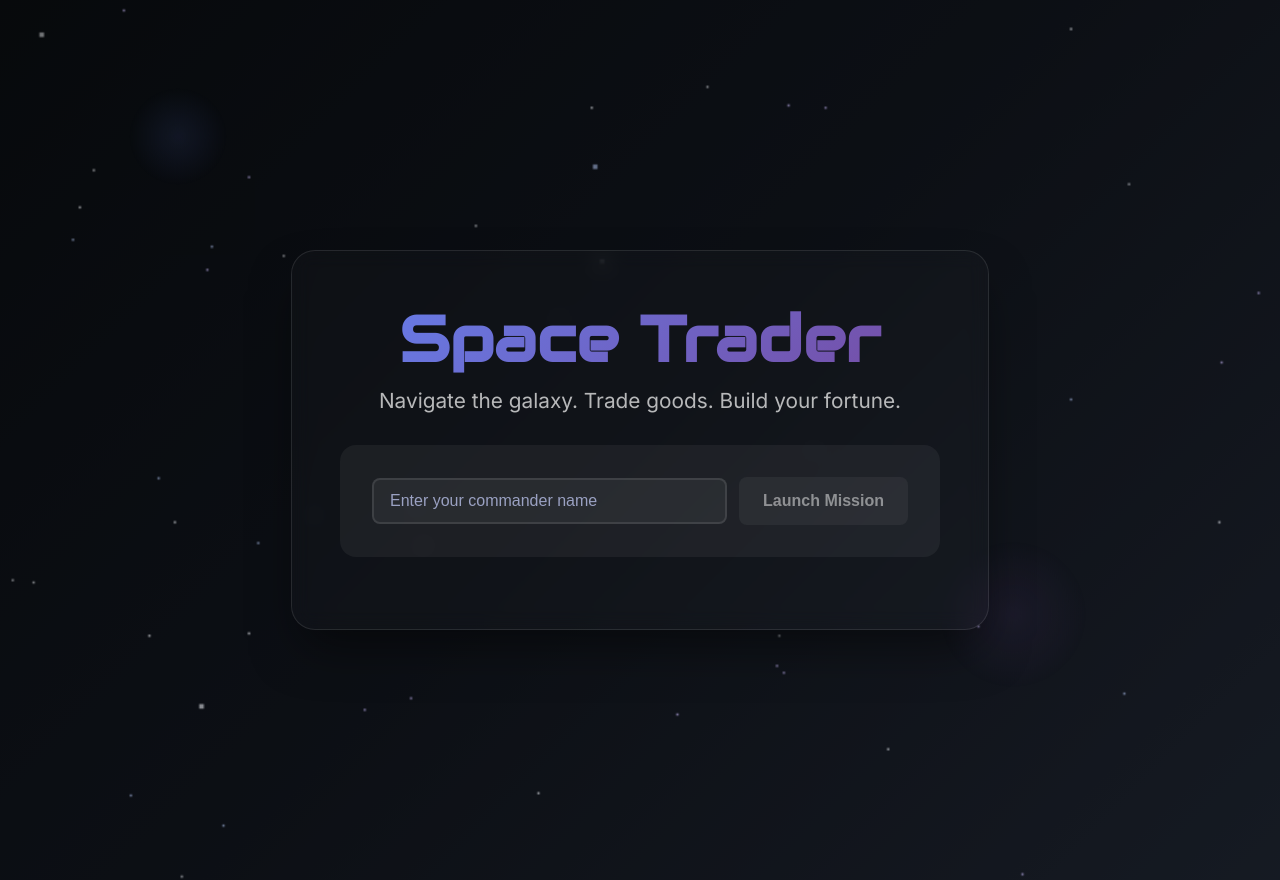
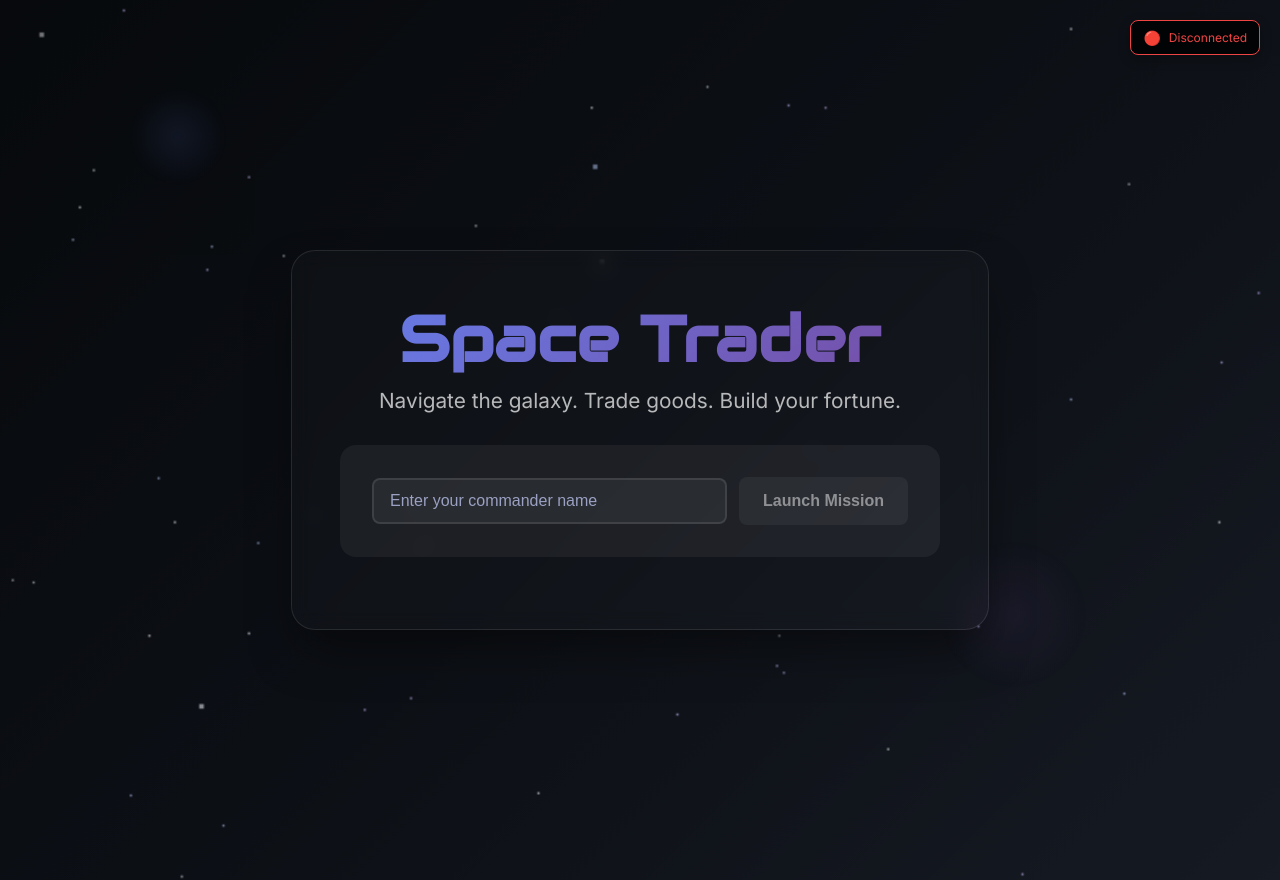
Before and after one commit to johnlacomba/Game-SpaceTradingSim, a React (Vite) app in the folder frontend/: page / in a window 1280 px wide. Built offline with nearby package versions, Linux system fonts and the light colour scheme.

Commit message:
Changes to backend to use ping-pong connection style to support poor client network connectivity.

```diff
--- a/frontend/src/ui/App.tsx
+++ b/frontend/src/ui/App.tsx
@@ -1,4 +1,4 @@
-import { useEffect, useMemo, useRef, useState } from 'react'
+import { useCallback, useEffect, useMemo, useRef, useState } from 'react'
 
 // Mobile detection hook
 function useIsMobile() {
@@ -41,11 +41,72 @@ function useWS(url: string | null) {
   const [ready, setReady] = useState(false)
   const [messages, setMessages] = useState<WSOut[]>([])
   const [error, setError] = useState<string | null>(null)
-
-  useEffect(() => {
-    if (!url) return
-
-    console.log('Attempting WebSocket connection to:', url)
+  const [connectionState, setConnectionState] = useState<'disconnected' | 'connecting' | 'connected' | 'reconnecting'>('disconnected')
+
+  // Reconnection state
+  const reconnectTimeoutRef = useRef<NodeJS.Timeout | null>(null)
+  const reconnectAttemptsRef = useRef(0)
+  const maxReconnectAttempts = 10
+  const baseReconnectDelay = 1000 // Start with 1 second
+  const maxReconnectDelay = 30000 // Max 30 seconds
+  const shouldReconnectRef = useRef(true)
+  const lastMessageTimeRef = useRef<number>(0)
+
+  // Heartbeat/ping mechanism
+  const heartbeatIntervalRef = useRef<NodeJS.Timeout | null>(null)
+  const heartbeatTimeoutRef = useRef<NodeJS.Timeout | null>(null)
+
+  const calculateReconnectDelay = () => {
+    const delay = Math.min(
+      baseReconnectDelay * Math.pow(2, reconnectAttemptsRef.current),
+      maxReconnectDelay
+    )
+    // Add some jitter to prevent thundering herd
+    return delay + Math.random() * 1000
+  }
+
+  const startHeartbeat = () => {
+    if (heartbeatIntervalRef.current) clearInterval(heartbeatIntervalRef.current)
+
+    heartbeatIntervalRef.current = setInterval(() => {
+      if (wsRef.current?.readyState === WebSocket.OPEN) {
+        // Send ping and expect pong within 10 seconds
+        wsRef.current.send(JSON.stringify({ type: 'ping' }))
+
+        if (heartbeatTimeoutRef.current) clearTimeout(heartbeatTimeoutRef.current)
+        heartbeatTimeoutRef.current = setTimeout(() => {
+          console.log('Heartbeat timeout - connection appears dead, reconnecting...')
+          if (wsRef.current) {
+            wsRef.current.close()
+          }
+        }, 10000)
+      }
+    }, 30000) // Send ping every 30 seconds
+  }
+
+  const stopHeartbeat = () => {
+    if (heartbeatIntervalRef.current) {
+      clearInterval(heartbeatIntervalRef.current)
+      heartbeatIntervalRef.current = null
+    }
+    if (heartbeatTimeoutRef.current) {
+      clearTimeout(heartbeatTimeoutRef.current)
+      heartbeatTimeoutRef.current = null
+    }
+  }
+
+  const connect = useCallback(() => {
+    if (!url || !shouldReconnectRef.current) return
+
+    if (wsRef.current?.readyState === WebSocket.CONNECTING ||
+        wsRef.current?.readyState === WebSocket.OPEN) {
+      return // Already connecting or connected
+    }
+
+    console.log('Attempting WebSocket connection to:', url,
+      reconnectAttemptsRef.current > 0 ? `(attempt ${reconnectAttemptsRef.current + 1})` : '')
+
+    setConnectionState('connecting')
     setError(null)
 
     const ws = new WebSocket(url)
@@ -55,41 +116,211 @@ function useWS(url: string | null) {
       console.log('WebSocket connected successfully')
       setReady(true)
       setError(null)
+      setConnectionState('connected')
+      reconnectAttemptsRef.current = 0 // Reset on successful connection
+      lastMessageTimeRef.current = Date.now()
+      startHeartbeat()
     }
 
     ws.onclose = (event) => {
       console.log('WebSocket closed:', event.code, event.reason)
       setReady(false)
-      if (event.code !== 1000) { // Not a normal closure
+      setConnectionState('disconnected')
+      stopHeartbeat()
+
+      if (shouldReconnectRef.current && event.code !== 1000) { // Not a normal closure
+        if (reconnectAttemptsRef.current < maxReconnectAttempts) {
+          const delay = calculateReconnectDelay()
+          console.log(`Reconnecting in ${Math.round(delay/1000)}s... (attempt ${reconnectAttemptsRef.current + 1}/${maxReconnectAttempts})`)
+
+          setConnectionState('reconnecting')
+          setError(`Connection lost. Reconnecting in ${Math.round(delay/1000)}s... (${reconnectAttemptsRef.current + 1}/${maxReconnectAttempts})`)
+
+          reconnectTimeoutRef.current = setTimeout(() => {
+            reconnectAttemptsRef.current++
+            connect()
+          }, delay)
+        } else {
+          setError('Connection failed after multiple attempts. Please refresh the page.')
+          setConnectionState('disconnected')
+        }
+      } else if (event.code !== 1000) {
         setError(`Connection closed: ${event.reason || 'Unknown reason'}`)
       }
     }
 
     ws.onerror = (event) => {
       console.error('WebSocket error:', event)
-      setError('WebSocket connection failed. Check if the server is running and certificates are valid.')
+      if (reconnectAttemptsRef.current === 0) {
+        setError('WebSocket connection failed. Check if the server is running and certificates are valid.')
+      }
     }
 
     ws.onmessage = (ev) => {
       try {
-        setMessages(m => [...m, JSON.parse(ev.data)])
+        const message = JSON.parse(ev.data)
+        lastMessageTimeRef.current = Date.now()
+
+        // Handle pong response
+        if (message.type === 'pong') {
+          if (heartbeatTimeoutRef.current) {
+            clearTimeout(heartbeatTimeoutRef.current)
+            heartbeatTimeoutRef.current = null
+          }
+          return
+        }
+
+        setMessages(m => [...m, message])
       } catch (err) {
         console.error('Failed to parse WebSocket message:', err)
       }
     }
+  }, [url])
+
+  // Initial connection and cleanup
+  useEffect(() => {
+    shouldReconnectRef.current = true
+    connect()
 
     return () => {
-      ws.close();
-      wsRef.current = null
-    }
-  }, [url])
+      shouldReconnectRef.current = false
+      if (reconnectTimeoutRef.current) {
+        clearTimeout(reconnectTimeoutRef.current)
+        reconnectTimeoutRef.current = null
+      }
+      stopHeartbeat()
+      if (wsRef.current) {
+        wsRef.current.close(1000, 'Component unmounting')
+        wsRef.current = null
+      }
+    }
+  }, [connect])
 
   const send = useMemo(() => (type: string, payload?: any) => {
-    if (!wsRef.current || wsRef.current.readyState !== WebSocket.OPEN) return
+    if (!wsRef.current || wsRef.current.readyState !== WebSocket.OPEN) {
+      console.warn(`Cannot send message '${type}' - WebSocket not ready. State:`,
+        wsRef.current?.readyState === WebSocket.CONNECTING ? 'connecting' :
+        wsRef.current?.readyState === WebSocket.CLOSING ? 'closing' :
+        wsRef.current?.readyState === WebSocket.CLOSED ? 'closed' : 'unknown')
+      return false
+    }
     wsRef.current.send(JSON.stringify({ type, payload }))
+    return true
   }, [])
 
-  return { ready, messages, send, error }
+  // Manual reconnect function
+  const reconnect = useCallback(() => {
+    if (reconnectTimeoutRef.current) {
+      clearTimeout(reconnectTimeoutRef.current)
+      reconnectTimeoutRef.current = null
+    }
+    reconnectAttemptsRef.current = 0
+    shouldReconnectRef.current = true
+
+    if (wsRef.current) {
+      wsRef.current.close()
+    }
+
+    setTimeout(connect, 100)
+  }, [connect])
+
+  return {
+    ready,
+    messages,
+    send,
+    error,
+    connectionState,
+    reconnect,
+    isReconnecting: connectionState === 'reconnecting'
+  }
+}
+
+// Connection Status Component
+function ConnectionStatus({
+  connectionState,
+  isReconnecting,
+  error,
+  reconnect,
+  isMobile
+}: {
+  connectionState: string
+  isReconnecting: boolean
+  error: string | null
+  reconnect: () => void
+  isMobile: boolean
+}) {
+  if (connectionState === 'connected') return null
+
+  const getStatusInfo = () => {
+    switch (connectionState) {
+      case 'connecting':
+        return { icon: '🔄', text: 'Connecting...', color: '#3b82f6' }
+      case 'reconnecting':
+        return { icon: '🔄', text: 'Reconnecting...', color: '#f59e0b' }
+      case 'disconnected':
+        return { icon: '🔴', text: 'Disconnected', color: '#ef4444' }
+      default:
+        return { icon: '❓', text: 'Unknown', color: '#6b7280' }
+    }
+  }
+
+  const status = getStatusInfo()
+
+  return (
+    <div style={{
+      position: 'fixed',
+      top: isMobile ? 16 : 20,
+      right: isMobile ? 16 : 20,
+      background: 'rgba(0, 0, 0, 0.8)',
+      backdropFilter: 'blur(10px)',
+      border: `1px solid ${status.color}`,
+      borderRadius: isMobile ? 12 : 8,
+      padding: isMobile ? '12px 16px' : '8px 12px',
+      zIndex: 9999,
+      display: 'flex',
+      alignItems: 'center',
+      gap: 8,
+      fontSize: isMobile ? '14px' : '12px',
+      color: 'white',
+      boxShadow: '0 4px 12px rgba(0, 0, 0, 0.3)'
+    }}>
+      <span style={{
+        fontSize: isMobile ? '16px' : '14px',
+        animation: isReconnecting ? 'spin 1s linear infinite' : 'none'
+      }}>
+        {status.icon}
+      </span>
+      <span style={{ color: status.color, fontWeight: 500 }}>
+        {status.text}
+      </span>
+      {error && connectionState === 'disconnected' && (
+        <button
+          onClick={reconnect}
+          style={{
+            marginLeft: 8,
+            padding: isMobile ? '6px 12px' : '4px 8px',
+            fontSize: isMobile ? '12px' : '11px',
+            background: status.color,
+            border: 'none',
+            borderRadius: 4,
+            color: 'white',
+            cursor: 'pointer',
+            fontWeight: 500
+          }}
+        >
+          Retry
+        </button>
+      )}
+      <style>
+        {`
+          @keyframes spin {
+            from { transform: rotate(0deg); }
+            to { transform: rotate(360deg); }
+          }
+        `}
+      </style>
+    </div>
+  )
 }
 
 function NewsTicker({ items }: { items: string[] }) {
@@ -296,7 +527,7 @@ export function App() {
   const [stage, setStage] = useState<'title'|'lobby'|'room'>('title')
   const [name, setName] = useState('')
   const [url, setUrl] = useState<string | null>(null)
-  const { ready, messages, send, error } = useWS(url)
+  const { ready, messages, send, error, connectionState, reconnect, isReconnecting } = useWS(url)
 
   const [lobby, setLobby] = useState<LobbyState>({ rooms: [] })
   const [room, setRoom] = useState<RoomState | null>(null)
@@ -833,6 +1064,15 @@ export function App() {
             }
           `}
         </style>
+
+        {/* Connection Status */}
+        <ConnectionStatus
+          connectionState={connectionState}
+          isReconnecting={isReconnecting}
+          error={error}
+          reconnect={reconnect}
+          isMobile={isMobile}
+        />
       </div>
     )
   }
@@ -1124,6 +1364,15 @@ export function App() {
             </p>
           </div>
         </div>
+
+        {/* Connection Status */}
+        <ConnectionStatus
+          connectionState={connectionState}
+          isReconnecting={isReconnecting}
+          error={error}
+          reconnect={reconnect}
+          isMobile={isMobile}
+        />
       </div>
     )
   }
@@ -1979,6 +2228,15 @@ export function App() {
       </div>
     )}
   </div>
+
+    {/* Connection Status */}
+    <ConnectionStatus
+      connectionState={connectionState}
+      isReconnecting={isReconnecting}
+      error={error}
+      reconnect={reconnect}
+      isMobile={isMobile}
+    />
     </div>
   )
 }
```
Also changed, not shown: 1 other file (tests, documents, lock files or other folders).
